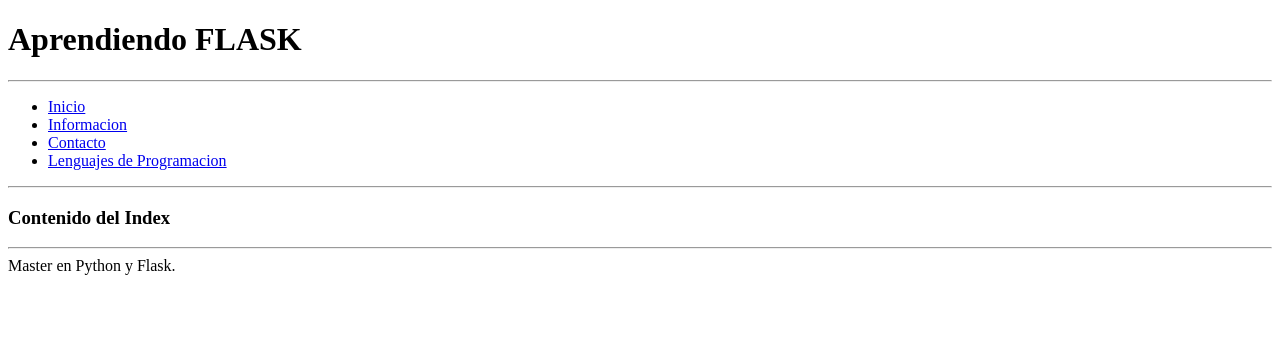
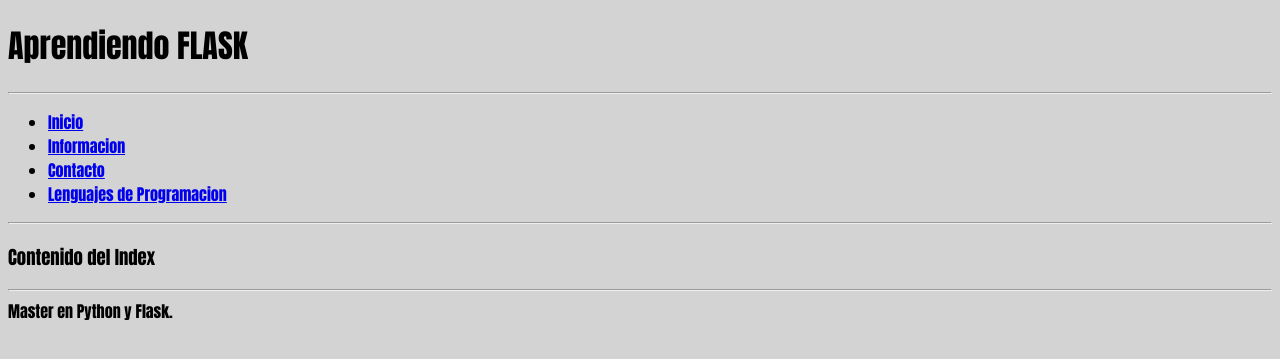
Before and after one commit to Lekanda/master-python, a Flask app: page / in a window 1280 px wide. Shown: the top 359 px of the page. Run offline with Flask 2, Linux system fonts and the light colour scheme.

Commit message:
308-Cargarhoja de estilos CSS.

```diff
--- /dev/null
+++ b/23-Flask/static/css/styles.css
@@ -0,0 +1,4 @@
+body{
+    background: lightgrey;
+    font-family: Impact, Haettenschweiler, 'Arial Narrow Bold', sans-serif;
+}
--- a/23-Flask/templates/layout.html
+++ b/23-Flask/templates/layout.html
@@ -6,6 +6,7 @@
     <title>
         {% block title %} | Aprendiendo FLASK {% endblock title %}
     </title>
+    <link rel="stylesheet" href="{{url_for('static',filename='css/styles.css')}}">
 </head>
 <body>
     <h1>Aprendiendo FLASK</h1>
```
